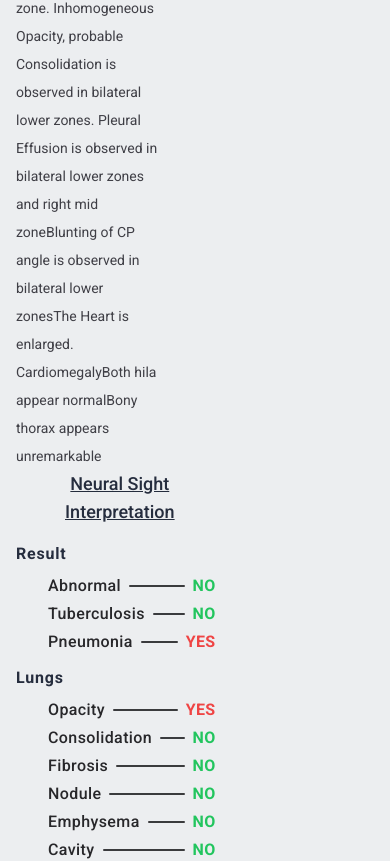
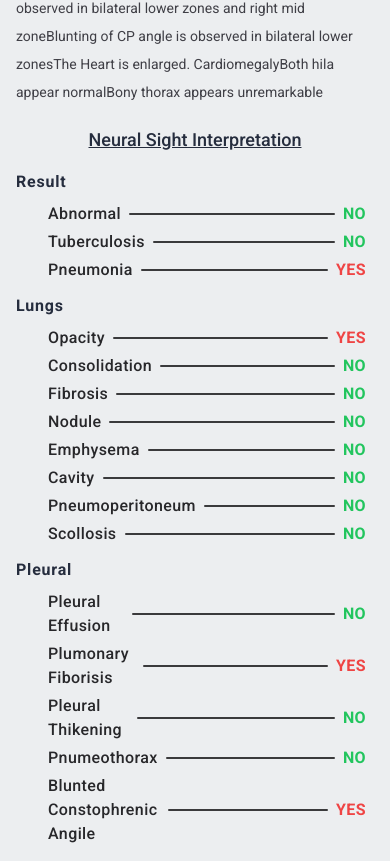
Before and after one commit to NeuralSight/NeuralSight, a Next.js app: page /report in a window 390 px wide. Shown: the part 696-1557 px from the top of the page. Built offline with nearby package versions, Linux system fonts and the light colour scheme.

Commit message:
made report page responsive

```diff
--- a/components/report/MainContentSection.tsx
+++ b/components/report/MainContentSection.tsx
@@ -47,7 +47,7 @@ const MainContentSection = ({ active, setActive }: Props) => {
         </div>
       </MainSectionNavBar>
       <div className=' w-full h-full lg:border-2 border-primary-light bg-gray-50/95 backdrop-blur lg:rounded-2xl overflow-y-hidden'>
-        <div className='px-4 lg:px-8 h-full w-full pb-3 overflow-y-scroll scrollbar-thin scrollbar-thumb-primary-light scrollbar-track-primary-light/20 scrollbar-thumb-rounded-[4px] scroll-smooth'>
+        <div className='px-4 lg:px-8 h-full w-full pb-3 lg:overflow-y-scroll lg:scrollbar-thin lg:scrollbar-thumb-primary-light lg:scrollbar-track-primary-light/20 lg:scrollbar-thumb-rounded-[4px] lg:scroll-smooth'>
           <div className=' py-3 w-full h-fit flex gap-x-1 justify-between items-center'>
             <div className='text-lg lg:text-2xl font-medium uppercase tracking-wider text-primary-dark/90'>
               report
@@ -68,8 +68,8 @@ const MainContentSection = ({ active, setActive }: Props) => {
               </button>
             </div>
           </div>
-          <section className='w-full h-full lg:flex xl:space-x-5'>
-            <div className='w-[42%] flex flex-col space-y-5'>
+          <section className='w-full h-full xl:flex xl:space-x-5 xl:space-y-0 space-y-5'>
+            <div className='w-full xl:w-[42%] flex flex-col space-y-5'>
               {/* right section*/}
               <div className='h-fit w-full'>
                 {/* image from backend along side the pathologies found and their modality */}
@@ -101,7 +101,7 @@ const MainContentSection = ({ active, setActive }: Props) => {
                 </p>
               </div>
             </div>
-            <div className='w-[58%]'>
+            <div className='w-full xl:w-[58%]'>
               {/* left section */}
               <ModelResults />
             </div>
```
